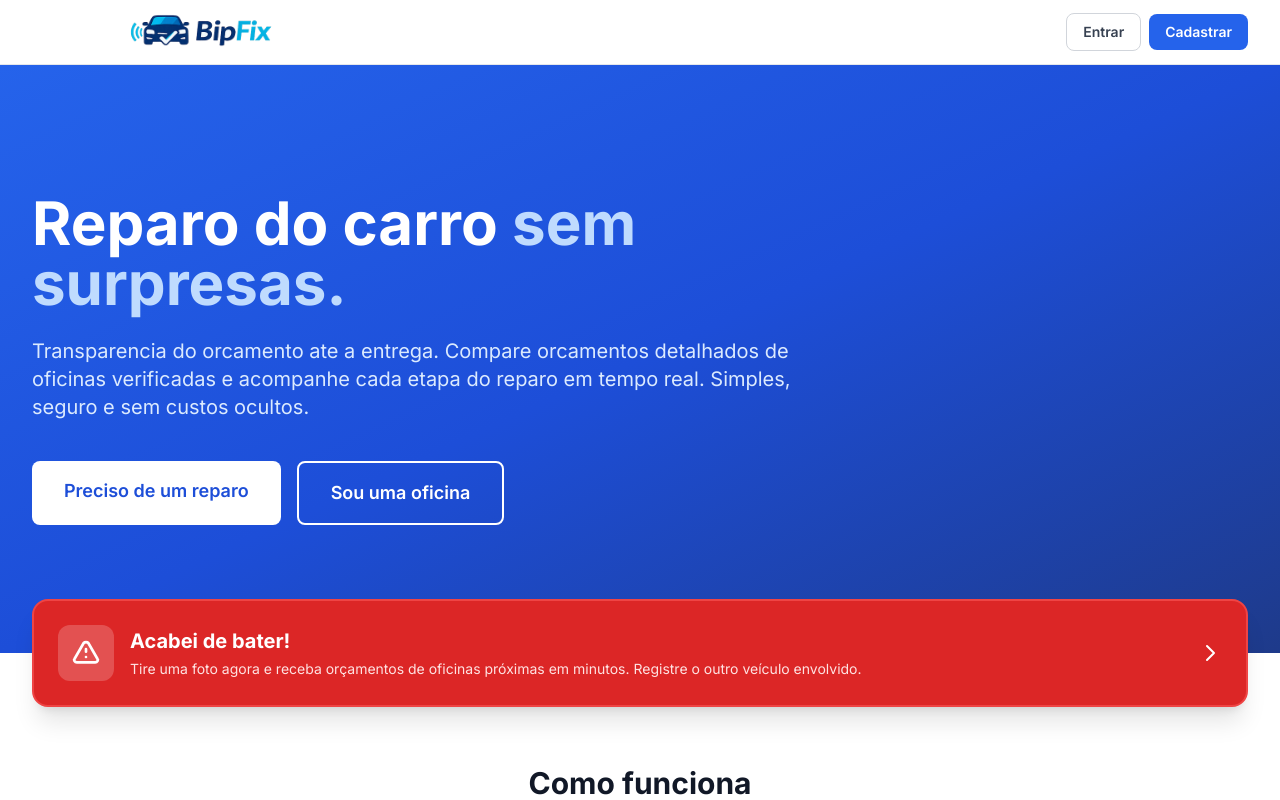
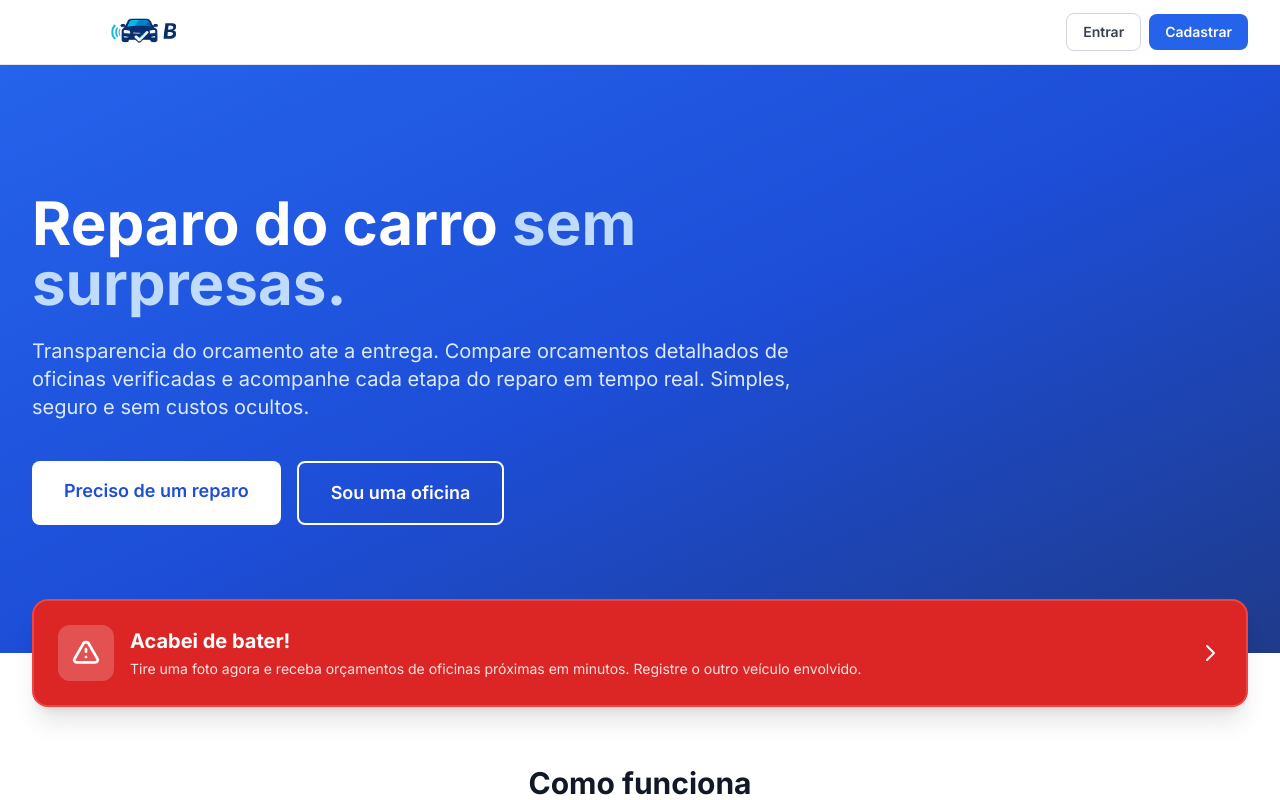
Before and after one commit to vrodriguesp/fixauto-brasil, a Next.js app in the folder apps/web/: page / in a window 1280 px wide. Shown: the top 800 px of the page. Built offline with nearby package versions, Linux system fonts and the light colour scheme; no server answers.

Commit message:
fix: logo contido em div com overflow hidden - alinhado no navbar
Co-Authored-By: Claude Opus 4.6 (1M context) <noreply@anthropic.com>

```diff
--- a/apps/web/src/components/layout/Navbar.tsx
+++ b/apps/web/src/components/layout/Navbar.tsx
@@ -31,7 +31,9 @@ export default function Navbar() {
         <div className="flex justify-between h-16">
           <div className="flex items-center">
             <Link href={isLoggedIn ? dashboardPath : '/'} className="flex items-center gap-1">
-              <img src="/logo.png" alt="BipFix" className="h-20 -my-4" />
+              <div className="h-10 w-36 overflow-hidden flex items-center">
+                <img src="/logo.png" alt="BipFix" className="h-16 max-w-none" />
+              </div>
               {(isOficina || isAdmin) && (
                 <div className="flex flex-col ml-1">
                   {isOficina && (
```
